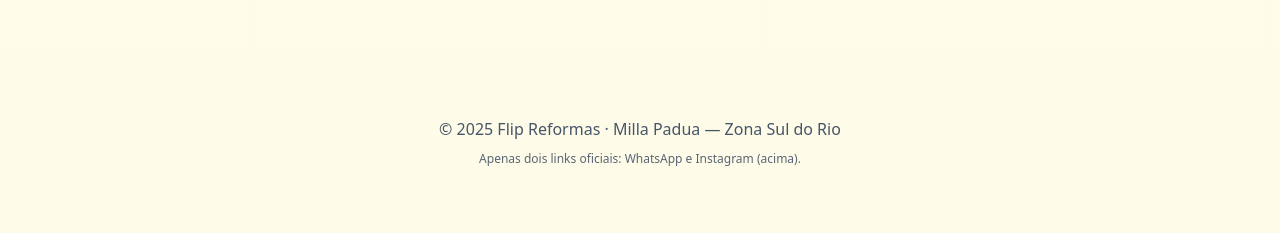
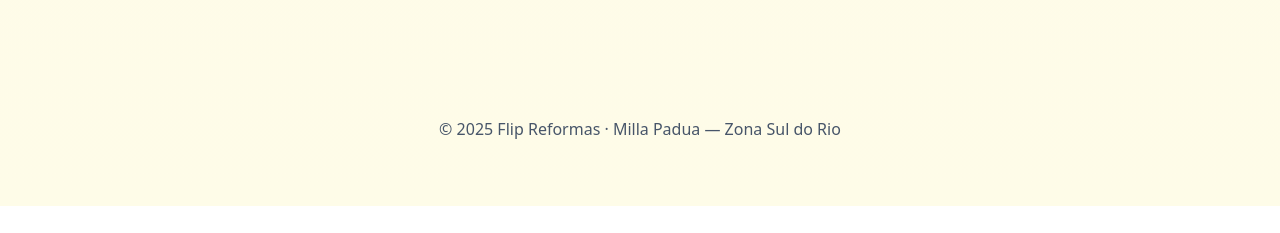
Before and after one commit to AddeAabbors/Flip-Reformas, a plain HTML site: page index.html in a window 1280 px wide. Shown: the part 2487-2720 px from the top of the page. After the commit the page ends 2693 px from the top, so only its background shows below. Drawn offline with Linux system fonts and the light colour scheme.

Commit message:
Update index.html

```diff
--- a/index.html
+++ b/index.html
@@ -262,7 +262,6 @@
   <footer>
     <div class="wrap">
       © <span id="y"></span> Flip Reformas · Milla Padua — Zona Sul do Rio
-      <div class="sig">Apenas dois links oficiais: WhatsApp e Instagram (acima).</div>
     </div>
   </footer>
 
```
